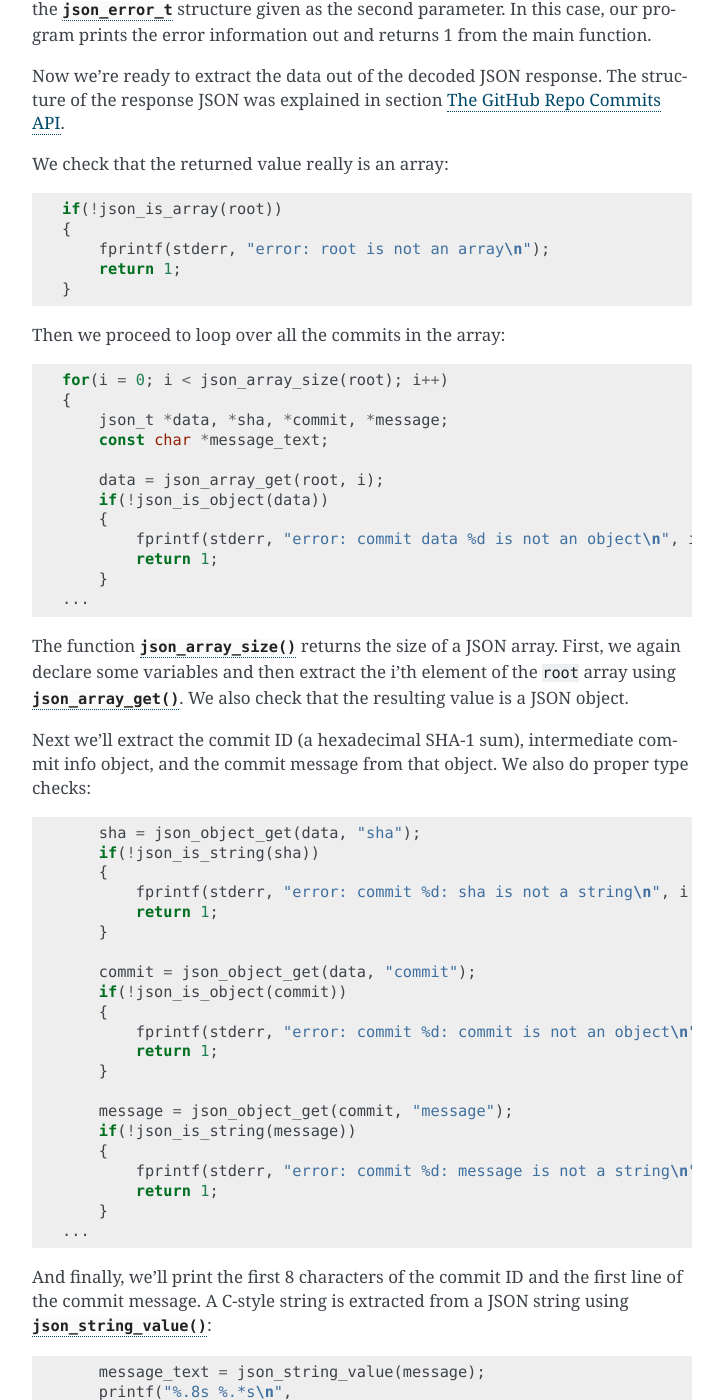
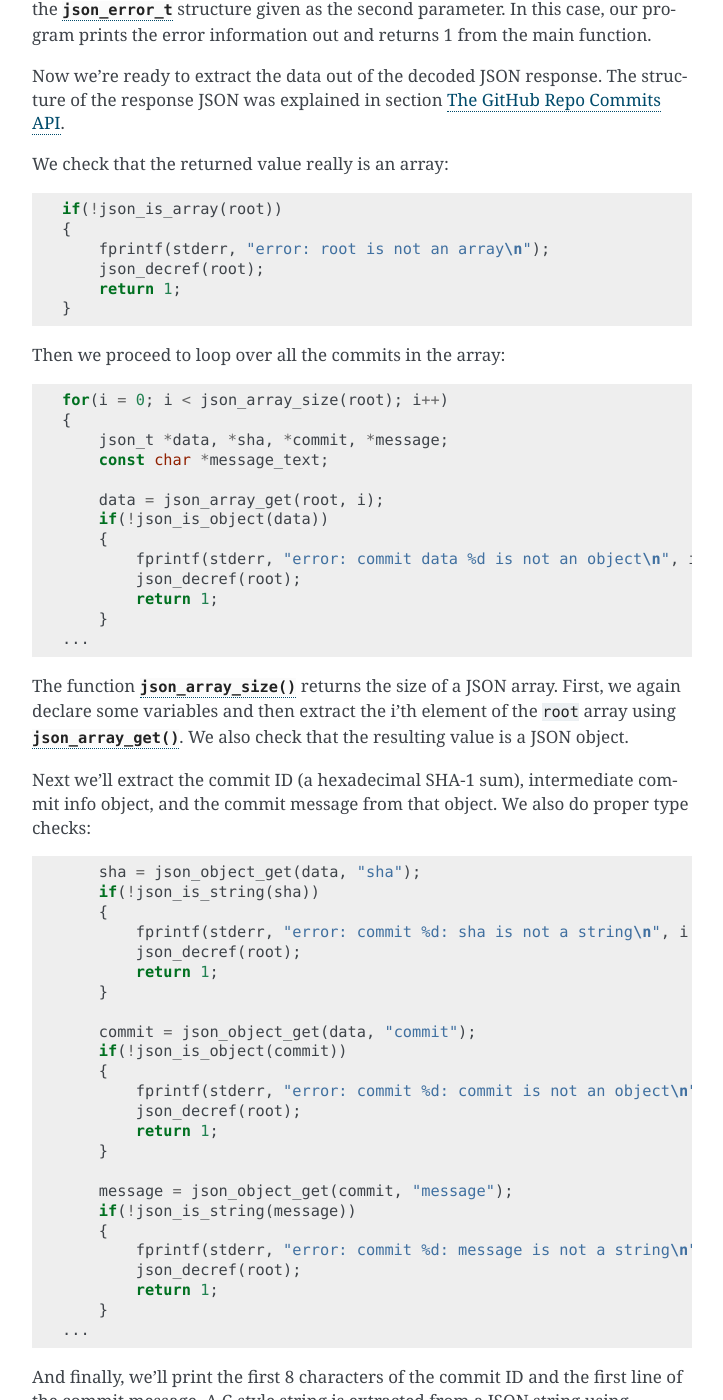
Before and after one commit to akheron/jansson, a Sphinx documentation site: the page built from doc/tutorial.rst, in a window 1280 px wide and 1400 px high, scrolled down 3100 px. Shown: the whole window, without its empty margins (388-1111 px from the left). Built offline with Sphinx 7.4.7, drawn with Linux system fonts in a browser that asks for light colours.

Commit message:
Use json_decref() properly in tutorial

```diff
--- a/doc/tutorial.rst
+++ b/doc/tutorial.rst
@@ -178,6 +178,7 @@ We check that the returned value really is an array::
     if(!json_is_array(root))
     {
         fprintf(stderr, "error: root is not an array\n");
+        json_decref(root);
         return 1;
     }
 
@@ -192,6 +193,7 @@ Then we proceed to loop over all the commits in the array::
         if(!json_is_object(data))
         {
             fprintf(stderr, "error: commit data %d is not an object\n", i + 1);
+            json_decref(root);
             return 1;
         }
     ...
@@ -209,6 +211,7 @@ object. We also do proper type checks::
         if(!json_is_string(sha))
         {
             fprintf(stderr, "error: commit %d: sha is not a string\n", i + 1);
+            json_decref(root);
             return 1;
         }
 
@@ -216,6 +219,7 @@ object. We also do proper type checks::
         if(!json_is_object(commit))
         {
             fprintf(stderr, "error: commit %d: commit is not an object\n", i + 1);
+            json_decref(root);
             return 1;
         }
 
@@ -223,6 +227,7 @@ object. We also do proper type checks::
         if(!json_is_string(message))
         {
             fprintf(stderr, "error: commit %d: message is not a string\n", i + 1);
+            json_decref(root);
             return 1;
         }
     ...
```
Also changed, not shown: 1 other file.
